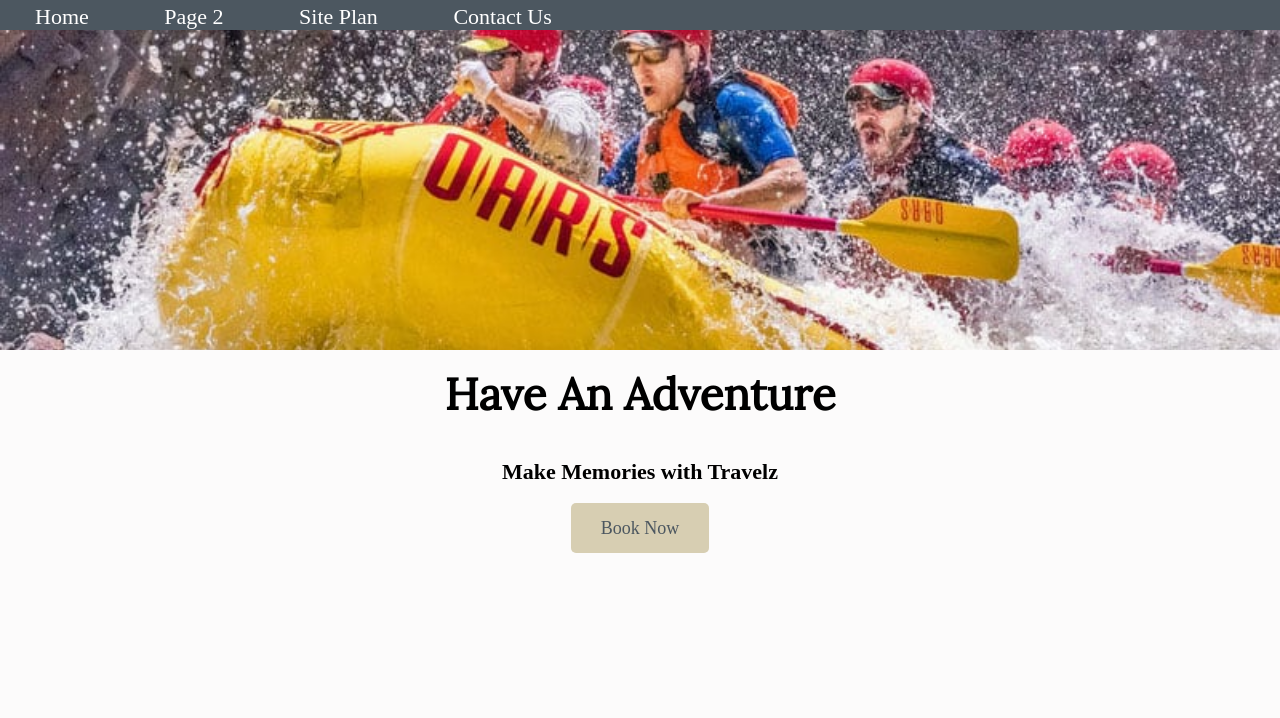
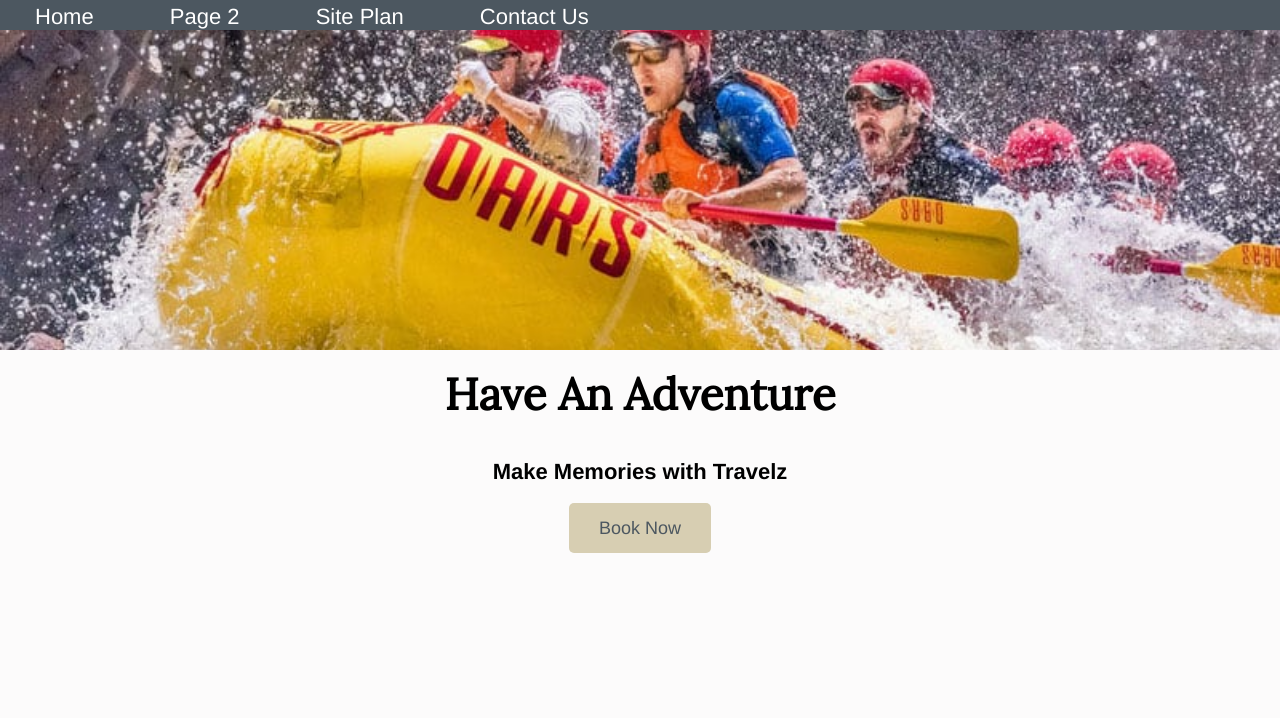
Before and after one commit to caiomourasud/WDD130, a plain HTML site: page wwr/index2.html in a window 1280 px wide. Shown: the part 82-800 px from the top of the page. Drawn offline with Linux system fonts and the light colour scheme.

Commit message:
Week 4 - Fixing fonts

```diff
--- a/wwr/styles/style2.css
+++ b/wwr/styles/style2.css
@@ -42,6 +42,7 @@ body {
     font-size: 22px;
     margin: 0;
     padding: 0;
+    font-family: var(--paragraph-font);
 }
 
 h2 {
```
